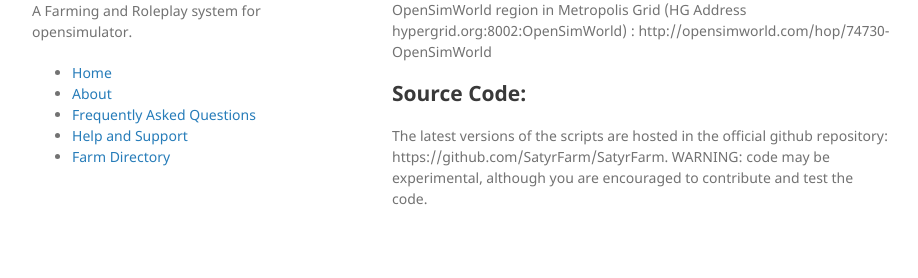
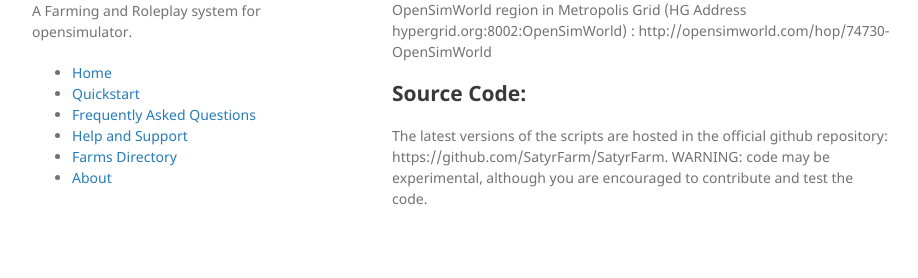
Before and after one commit to SatyrFarm/SatyrFarm.github.io, a Jekyll site: the page built from index.md, in a window 1280 px wide. Shown: the part 249-527 px from the top of the page, without its empty margins (178-1096 px from the left). Built offline with Jekyll 4.4.1, drawn with Linux system fonts in a browser that asks for light colours; our own code applies the rules of GitHub Pages for plain Markdown files.

Commit message:
added quickstart + reordering

```diff
--- a/_layouts/default.html
+++ b/_layouts/default.html
@@ -36,10 +36,11 @@
         {% if site.show_sidebar %}
         <ul>
           <li><a href="index">Home</a></li>
-          <li><a href="about">About</a></li>
+          <li><a href="quickstart">Quickstart</a></li>
           <li><a href="faq">Frequently Asked Questions</a></li>
           <li><a href="help">Help and Support</a></li>
-          <li><a href="directory">Farm Directory</a></li>
+          <li><a href="directory">Farms Directory</a></li>
+          <li><a href="about">About</a></li>
         </ul>
         {% endif %}
       </header>
```
